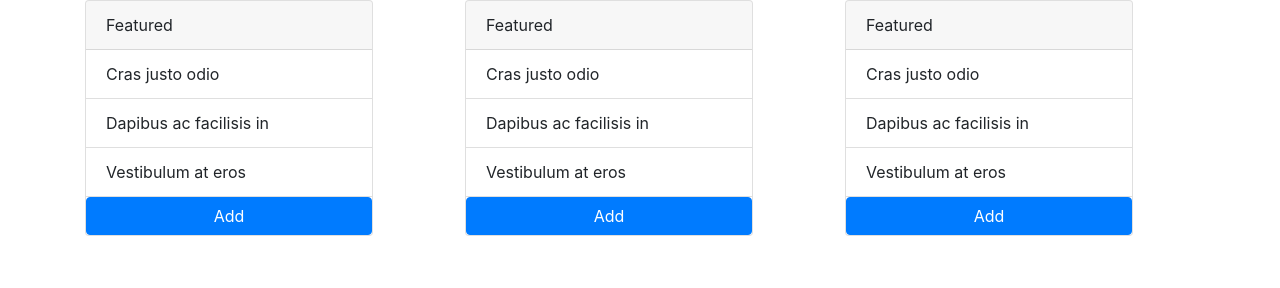
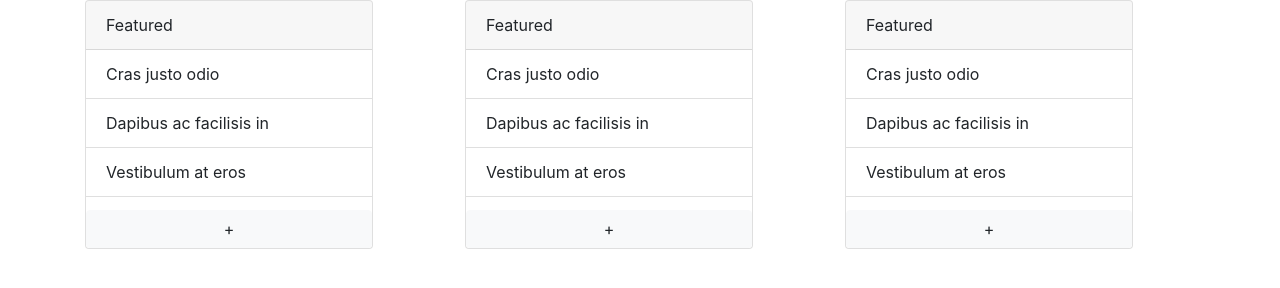
Before and after one commit to SirionRazzer/PWAKanban, a plain HTML site: page app/index.html in a window 1280 px wide. Drawn offline with Linux system fonts and the light colour scheme.

Commit message:
Added decent buttons to the bottom of lists

```diff
--- a/app/index.html
+++ b/app/index.html
@@ -32,12 +32,12 @@
                     <div class="card-header">
                         Featured
                     </div>
-                        <ul id='right1' class="list-group list-group-flush">
+                    <ul id='right1' class="list-group list-group-flush" style="min-height: 10rem;">
                         <li class="list-group-item">Cras justo odio</li>
                         <li class="list-group-item">Dapibus ac facilisis in</li>
                         <li class="list-group-item">Vestibulum at eros</li>
                     </ul>
-                        <button type="button" class="btn btn-primary btn-block">Add</button>
+                    <button type="button" class="btn btn-light btn-block align-self-end">+</button>
                 </div>
             </div>
             <div class="col-sm">
@@ -45,12 +45,12 @@
                     <div class="card-header">
                         Featured
                     </div>
-                        <ul id='right2' class="list-group list-group-flush">
+                    <ul id='right2' class="list-group list-group-flush" style="min-height: 10rem;">
                         <li class="list-group-item">Cras justo odio</li>
                         <li class="list-group-item">Dapibus ac facilisis in</li>
                         <li class="list-group-item">Vestibulum at eros</li>
                     </ul>
-                        <button type="button" class="btn btn-primary btn-block">Add</button>
+                    <button type="button" class="btn btn-light btn-block align-self-end">+</button>
                 </div>
             </div>
             <div class="col-sm">
@@ -58,12 +58,12 @@
                     <div class="card-header">
                         Featured
                     </div>
-                        <ul id='right3' class="list-group list-group-flush">
+                    <ul id='right3' class="list-group list-group-flush" ; style="min-height: 10rem;">
                         <li class="list-group-item">Cras justo odio</li>
                         <li class="list-group-item">Dapibus ac facilisis in</li>
                         <li class="list-group-item">Vestibulum at eros</li>
                     </ul>
-                        <button type="button" class="btn btn-primary btn-block">Add</button>
+                    <button type="button" class="btn btn-light btn-block align-self-end">+</button>
                 </div>
             </div>
         </div>
```
Lines whose indentation alone changed are shown as unchanged.
